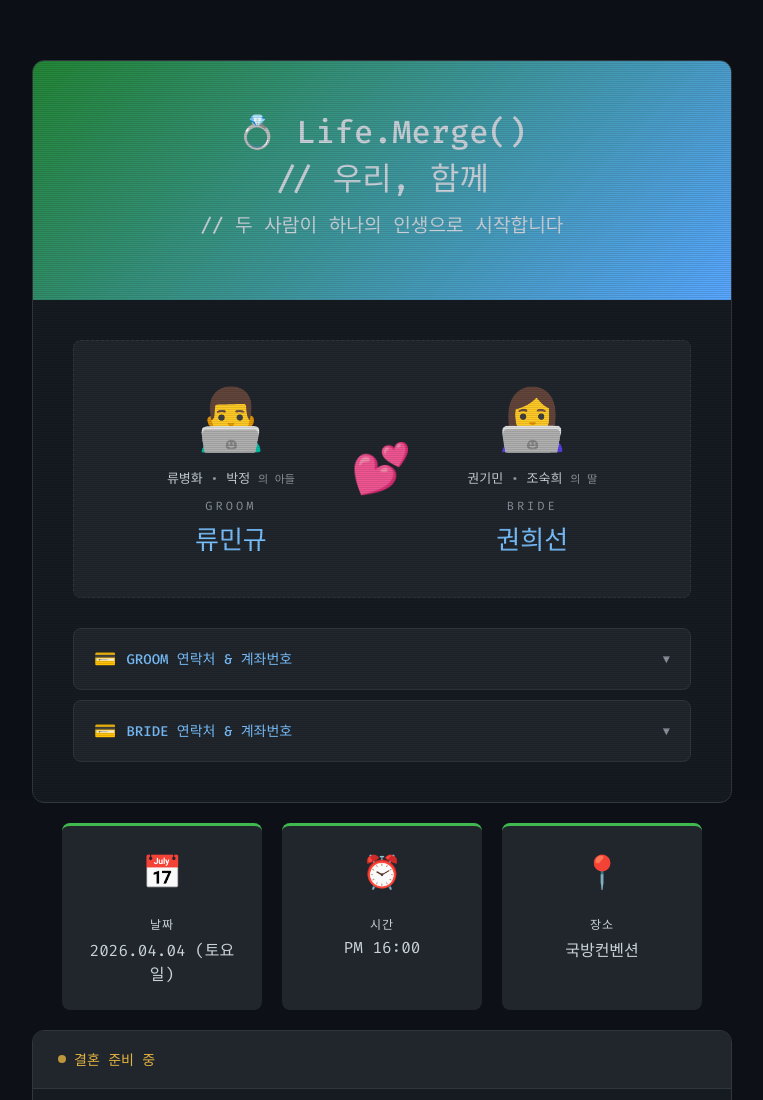
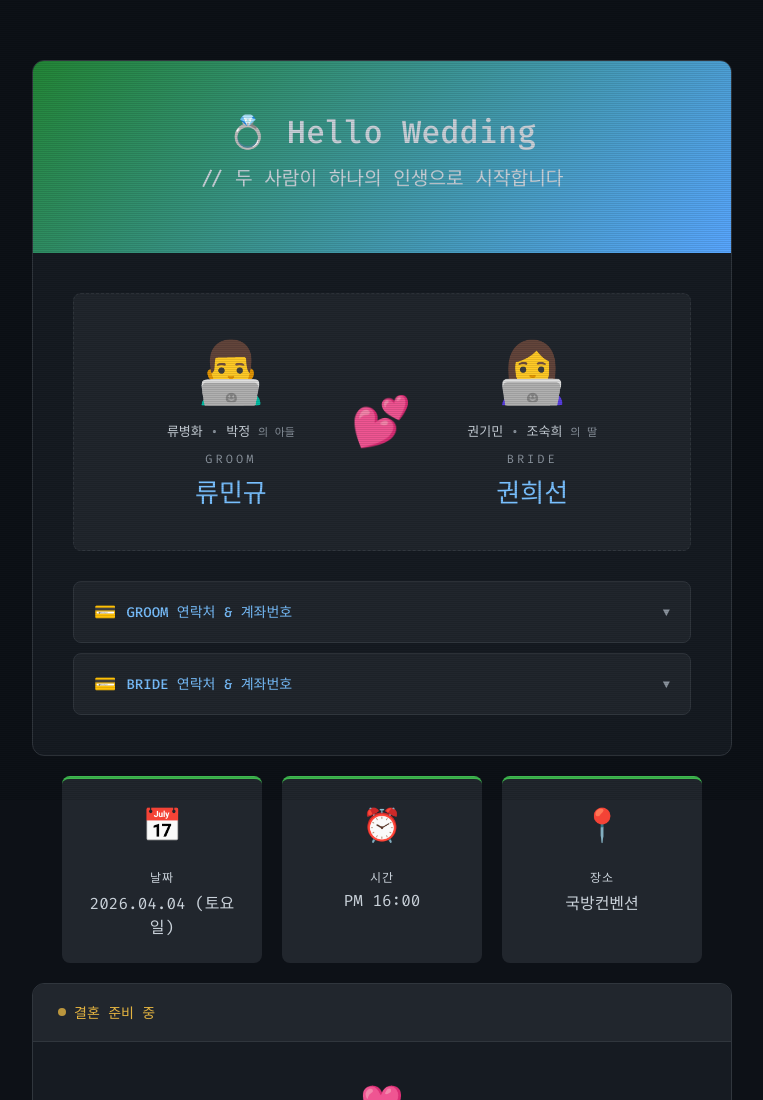
Before and after one commit to kwon1009/w-invitation, a website: page index.html in a window 1280 px wide. Shown: the top 1100 px of the page, without its empty margins (258-1021 px from the left). Drawn offline with Linux system fonts and the light colour scheme.

Commit message:
Hello Wedding으로 타이틀 변경

```diff
--- a/index.html
+++ b/index.html
@@ -1634,7 +1634,7 @@
         <!-- Wedding Card -->
         <div class="wedding-card">
             <div class="card-header">
-                <h1>💍 Life.Merge()<br>// 우리, 함께<br><span style="font-size: 0.6em;">// 두 사람이 하나의 인생으로 시작합니다</span></h1>
+                <h1>💍 Hello Wedding<br><span style="font-size: 0.6em;">// 두 사람이 하나의 인생으로 시작합니다</span></h1>
             </div>
             <div class="card-body">
                 <!-- Couple Section -->
```
